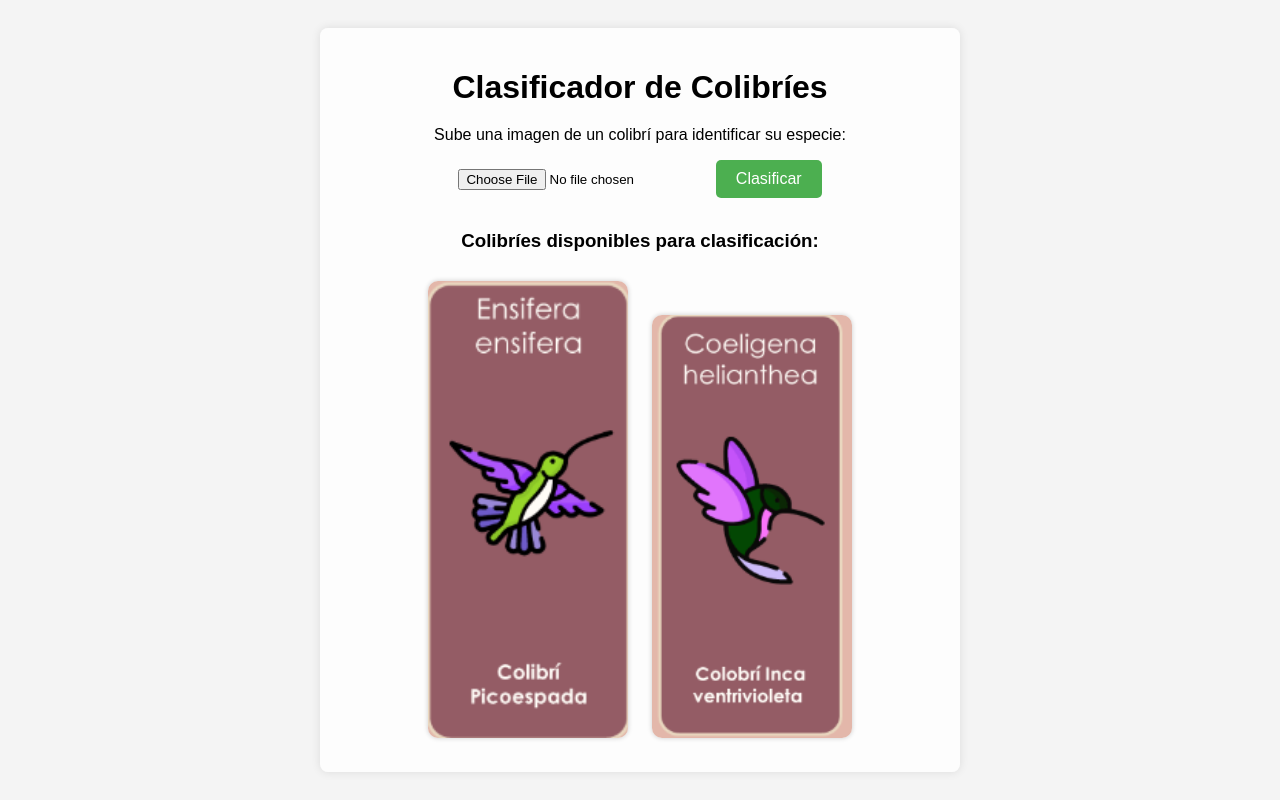
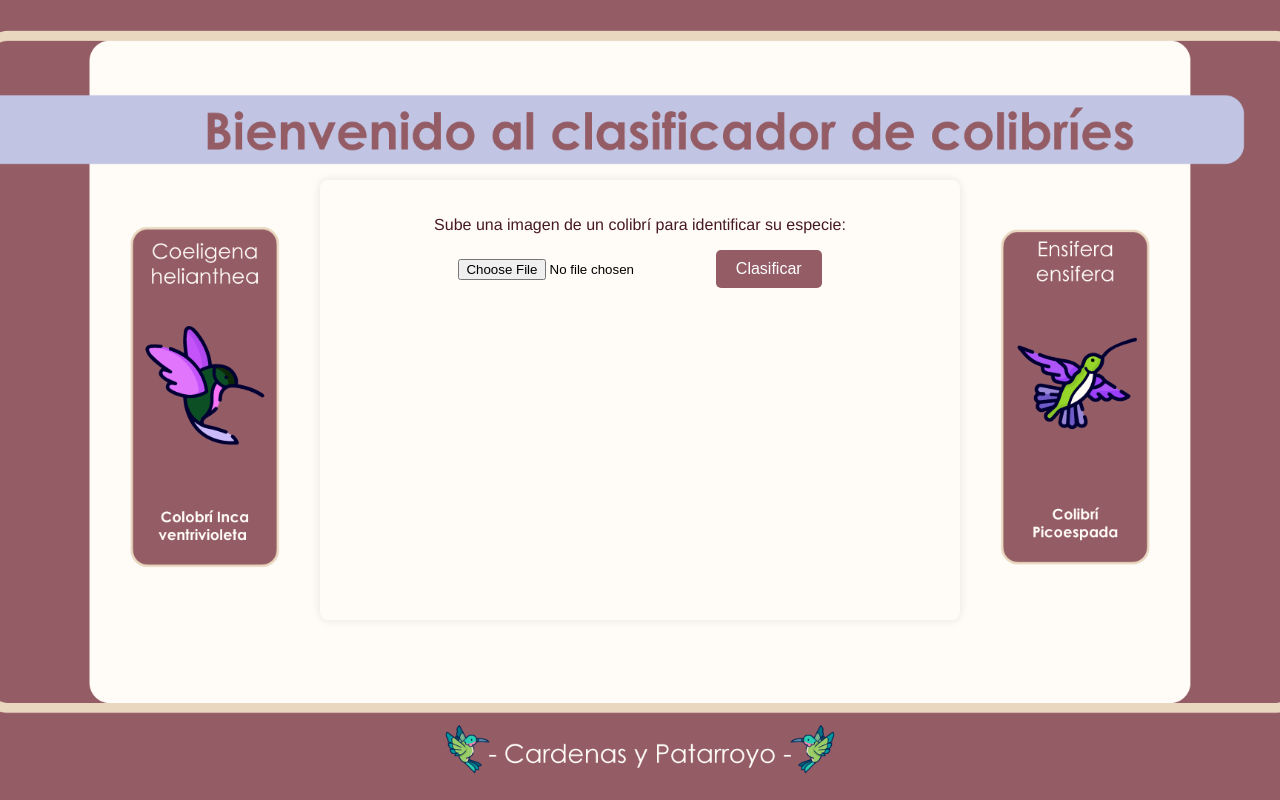
Before and after one commit to carfolacam98/Prediction_Hummingbird, a Flask app: page / in a window 1280 px wide. Run offline with Flask 3, Linux system fonts and the light colour scheme.

Commit message:
Feature update interface

```diff
--- a/templates/index.html
+++ b/templates/index.html
@@ -6,7 +6,7 @@
     <title>Clasificador de Colibríes</title>
     <style>
         body {
-            font-family: Arial, sans-serif;
+            font-family: Helvetica, Arial, sans-serif;
             margin: 0;
             padding: 0;
             background-color: #f4f4f4;
@@ -14,28 +14,29 @@
             justify-content: center;
             align-items: center;
             height: 100vh;
+            background-image: url('/static/canva.png');
+            background-size: cover;
+            background-position: center;
         }
         .container {
             text-align: center;
-            background-color: rgba(255, 255, 255, 0.8);
+            background-color: rgba(255, 255, 255, 0); /* Opacidad de 0 para el fondo del contenedor */
             padding: 20px;
             border-radius: 8px;
             box-shadow: 0 0 10px rgba(0, 0, 0, 0.1);
-            background-size: cover;
-            background-position: center;
             width: 80%;
             max-width: 600px;
             min-height: 400px;
         }
-        h1 {
-            margin-bottom: 20px;
+        p {
+            color: #471823; /* Color del texto */
         }
         input[type="file"] {
             margin-bottom: 20px;
         }
         input[type="submit"] {
-            background-color: #4CAF50;
-            color: white;
+            background-color: #945C65;
+            color: white; /* Color del texto en el botón */
             border: none;
             padding: 10px 20px;
             text-align: center;
@@ -46,12 +47,13 @@
             cursor: pointer;
         }
         input[type="submit"]:hover {
-            background-color: #45a049;
+            background-color: #8a4a4d; /* Color ligeramente más oscuro al pasar el cursor */
         }
         #result {
             margin-top: 20px;
             font-size: 18px;
             font-weight: bold;
+            color: #471823; /* Color del texto */
         }
         img {
             max-width: 100%;
@@ -60,18 +62,12 @@
             border-radius: 5px;
             box-shadow: 0 0 5px rgba(0, 0, 0, 0.1);
         }
-        .species-image {
-            width: 200px;
-            margin: 10px;
-            border-radius: 10px;
-            box-shadow: 0 0 5px rgba(0, 0, 0, 0.2);
-        }
         .hidden {
             display: none;
         }
         .reset-button {
-            background-color: #f44336;
-            color: white;
+            background-color: #945C65;
+            color: white; /* Color del texto en el botón */
             border: none;
             padding: 10px 20px;
             font-size: 16px;
@@ -80,41 +76,31 @@
             margin-top: 20px;
         }
         .reset-button:hover {
-            background-color: #e53935;
+            background-color: #8a4a4d; /* Color ligeramente más oscuro al pasar el cursor */
         }
     </style>
 </head>
 <body>
     <div class="container" id="container">
-        <h1>Clasificador de Colibríes</h1>
-
         <div id="form">
             <p>Sube una imagen de un colibrí para identificar su especie:</p>
-      <form action="/predict"  method="post" enctype="multipart/form-data">
+            <form id="upload-form" action="/predict" method="post" enctype="multipart/form-data">
                 <input type="file" name="file" accept="image/*" required>
                 <input type="submit" value="Clasificar">
-        </form></div>
-
-
-        <div id="result"></div>
-
-        <!-- Muestra imágenes representativas de las dos especies -->
-        <div id="species-images">
-            <h3>Colibríes disponibles para clasificación:</h3>
-            <img src="/static/picoespada.png" alt="Colibrí Pico Espada" class="species-image">
-            <img src="/static/ventrivioleta.png" alt="Colibrí Ventrivioleta" class="species-image">
+            </form>
         </div>
-
-        <img id="colibriImage" src="#" alt="" style="display: none;">
-
-        <!-- Botón para intentar una nueva clasificación -->
-        <button id="resetButton" class="reset-button hidden">Intentar nueva clasificación</button>
+        <div id="result">
+            <!-- Aquí se mostrará el resultado de la predicción -->
+        </div>
+        <img id="colibriImage" src="#" alt="Imagen del Colibrí" style="display: none;">
+        <button id="resetButton" class="reset-button hidden">Regresar</button>
     </div>
 
     <script>
         document.querySelector('form').addEventListener('submit', function(event) {
             event.preventDefault();
             const formData = new FormData(this);
+
             fetch('/predict', {
                 method: 'POST',
                 body: formData
@@ -122,36 +108,41 @@
             .then(response => response.json())
             .then(data => {
                 const resultDiv = document.getElementById('result');
-            const container = document.getElementById('container');
                 const colibriImage = document.getElementById('colibriImage');
-            const speciesImagesDiv = document.getElementById('species-images');
                 const resetButton = document.getElementById('resetButton');
-            const formularito =document.getElementById('form');
+                const formDiv = document.getElementById('form');
 
+                // Cambiar el fondo a prediccion.png
                 const label = data.label || 'Error';
-            const probability = data.probability || 'N/A';
+                const probability = data.probability ? (data.probability * 100).toFixed(2) : 'N/A';
 
-            resultDiv.innerText = 'Etiqueta predicha: ' + label + ', Probabilidad: ' + probability;
+                console.log('Etiqueta predicha:', label);
+                console.log('Probabilidad:', probability);
 
+                resultDiv.innerHTML = `
+                    <p>Etiqueta predicha: ${label}</p>
+                    <p>Exactitud de la clasificación: ${probability}%</p>
+                `;
 
-            container.style.backgroundImage = `url("/static/${label}.png")`;
+                console.log('Cambiando fondo a prediccion.png');
+                document.body.style.backgroundImage = "url('/static/prediccion.png')";
 
-
+                // Mostrar la imagen cargada por el usuario
                 const file = formData.get('file');
                 colibriImage.src = URL.createObjectURL(file);
                 colibriImage.style.display = 'block';
 
-            speciesImagesDiv.classList.add('hidden');
-            formularito.classList.add('hidden')
-
-
+                // Ocultar el formulario y mostrar el botón de reinicio
+                formDiv.classList.add('hidden');
                 resetButton.classList.remove('hidden');
             })
             .catch(error => {
+                console.error('Error al procesar la imagen:', error);
                 document.getElementById('result').innerText = 'Error al procesar la imagen';
             });
         });
 
+        // Funcionalidad para el botón de reinicio
         document.getElementById('resetButton').addEventListener('click', function() {
             location.reload();
         });
```
Also changed, not shown: README.md, static/canva.png (added), static/inicio.png (deleted), static/picoespada.png (deleted), static/prediccion.png (added), static/procesando.png (deleted), static/resultado_picoespada.png (deleted), static/resultado_ventrivioleta.png (deleted), static/ventrivioleta.png (deleted). Lines whose indentation alone changed are shown as unchanged.
